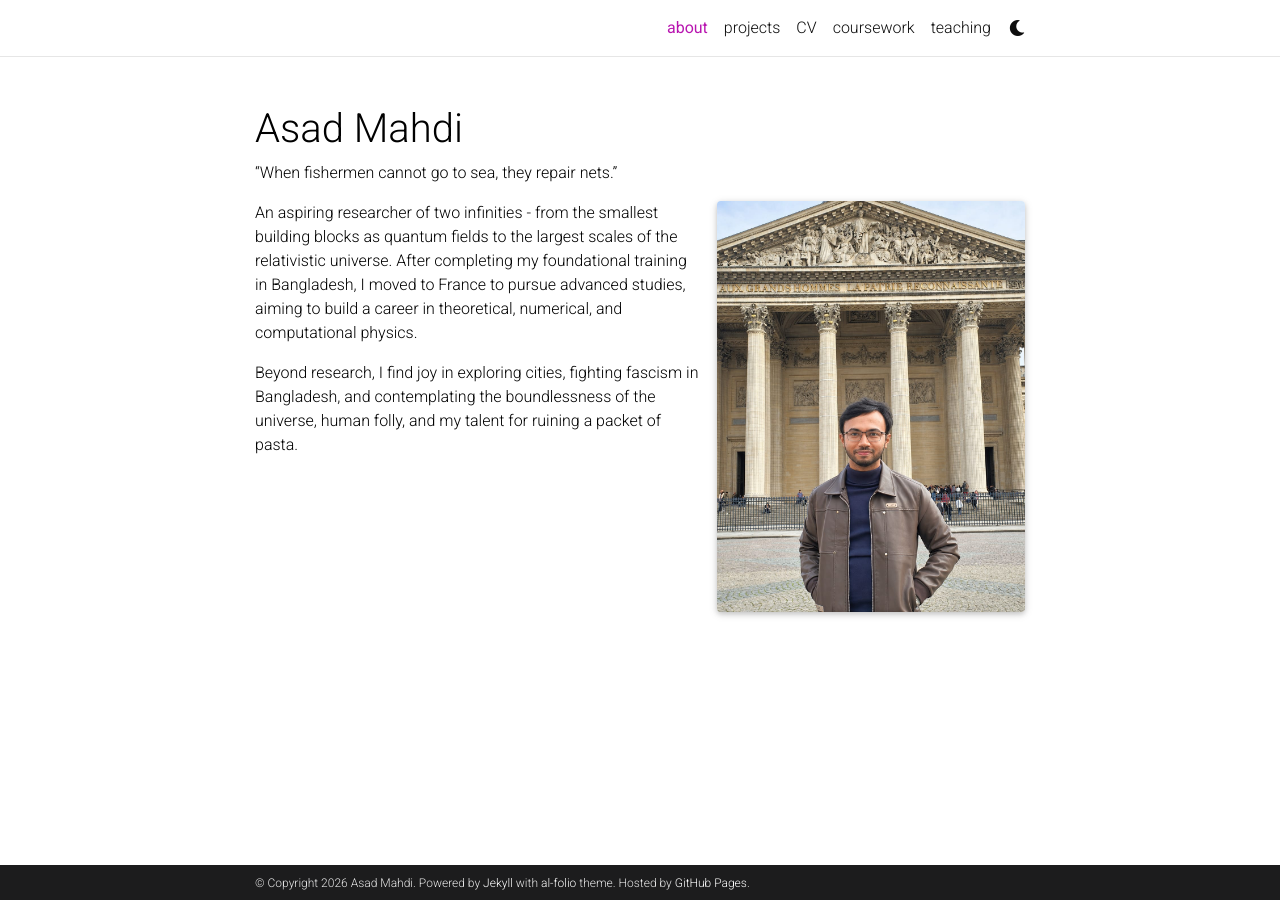
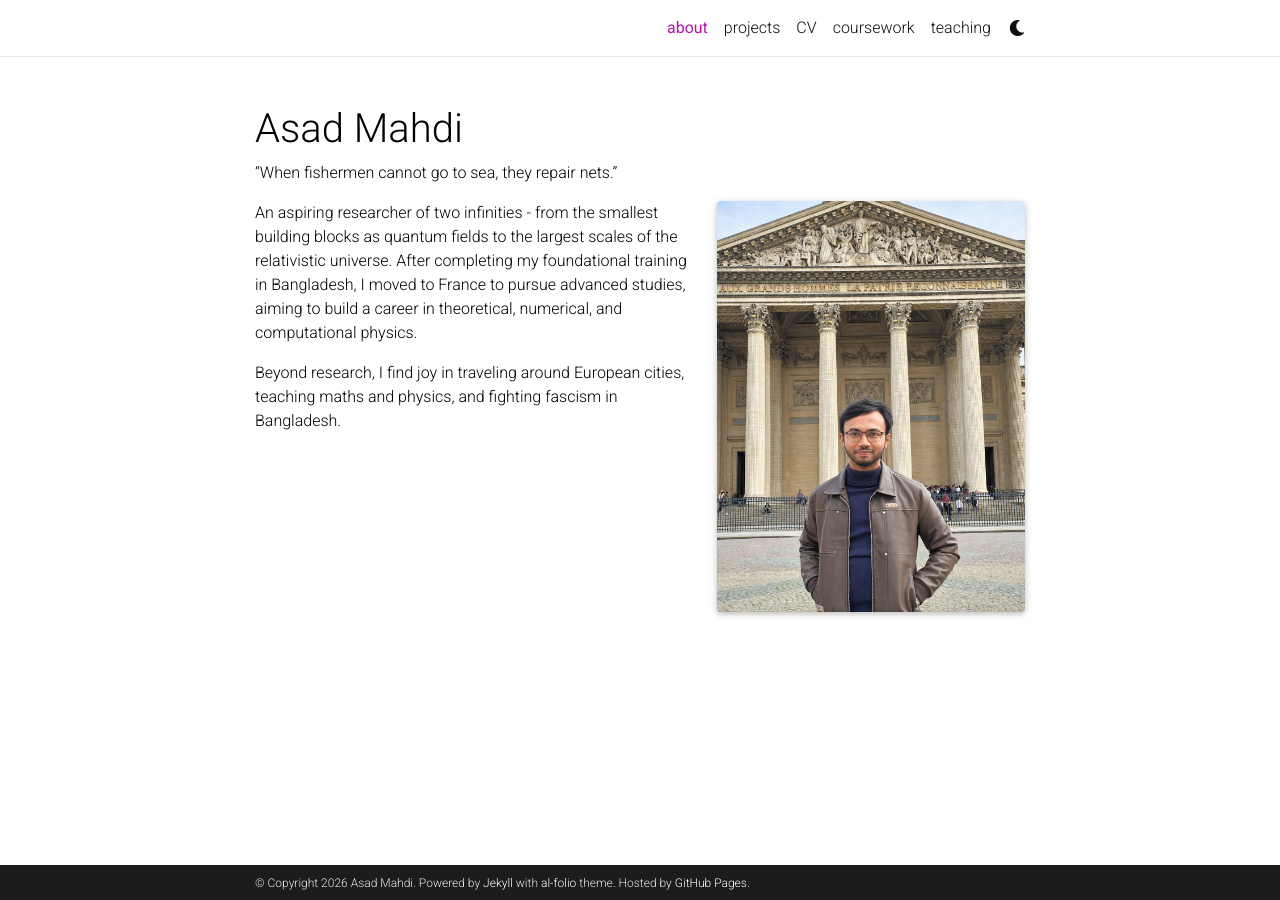
Before and after one commit to asadmahdi-phy/asadmahdi-phy.github.io, a Jekyll site: the page built from _pages/about.md, in a window 1280 px wide. Built offline with Jekyll 4.4.1, drawn with Linux system fonts in a browser that asks for light colours; full-size pictures stand in for the smaller copies a plugin makes; comment, search, counter and statistics services are not loaded; a style sheet for code colours, icons or effects is not loaded.

Commit message:
Update about.md

```diff
--- a/_pages/about.md
+++ b/_pages/about.md
@@ -27,4 +27,4 @@ Link to your social media connections, too. This theme is set up to use [Font Aw
 
 An aspiring researcher of two infinities - from the smallest building blocks as quantum fields to the largest scales of the relativistic universe. After completing my foundational training in Bangladesh, I moved to France to pursue advanced studies, aiming to build a career in theoretical, numerical, and computational physics.
 
-Beyond research, I find joy in exploring cities, fighting fascism in Bangladesh, and contemplating the boundlessness of the universe, human folly, and my talent for ruining a packet of pasta.
+Beyond research, I find joy in traveling around European cities, teaching maths and physics, and fighting fascism in Bangladesh.
```
